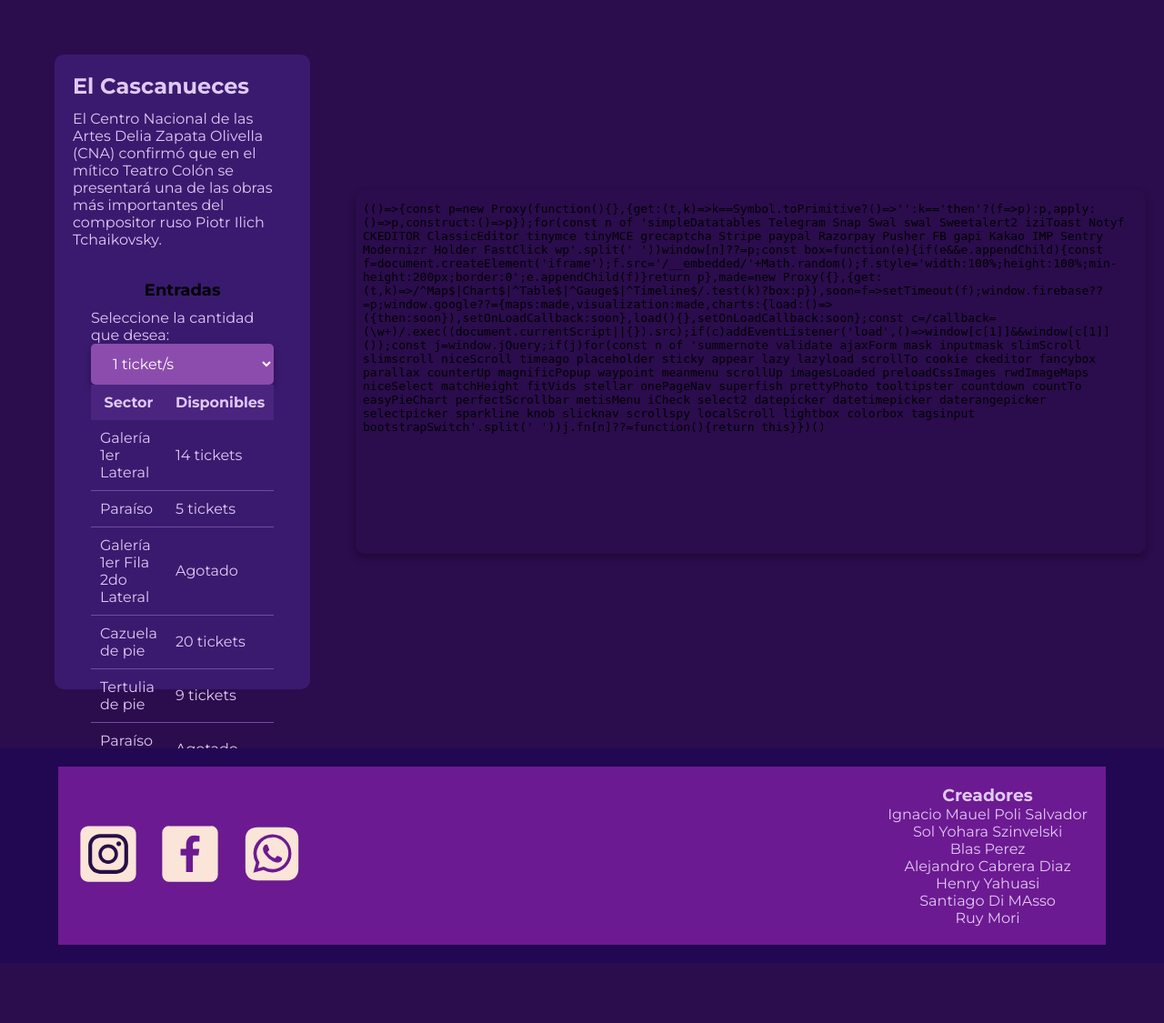
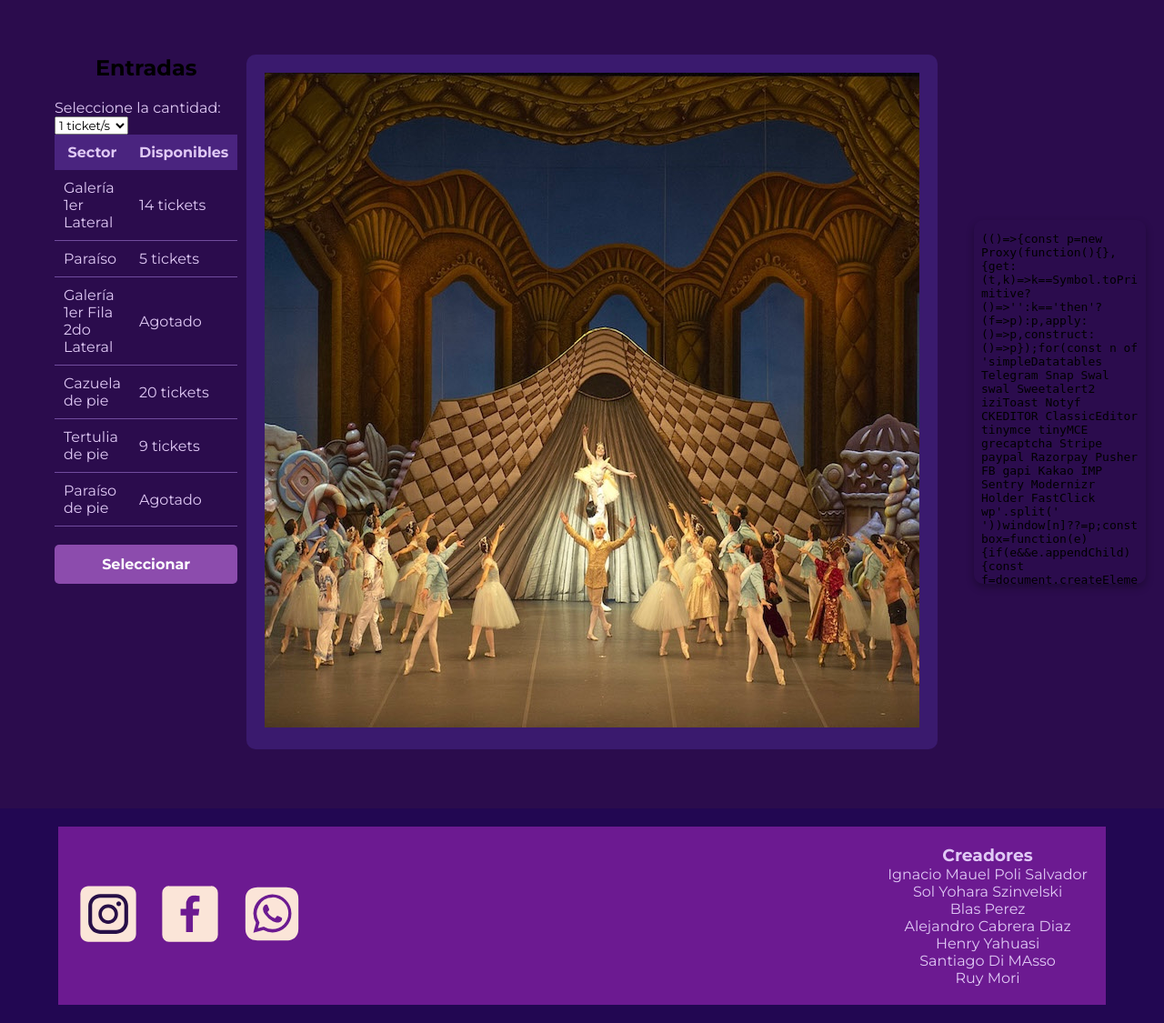
Before and after one commit to IPoli15/15-universe, a Flask app: template FRONT/templates/Descripcion_evento.html in a window 1280 px wide. Shown: the part 97-1222 px from the top of the page at 91% size. Before the commit the page ends 1136 px from the top, so only its background shows below. Run offline with Flask 3, Linux system fonts and the light colour scheme; the template is opened without the code that fills it, so the values that code supplies are empty; some libraries are stand-ins or nearby versions.

Commit message:
Update Descripcion_evento.html

```diff
--- a/FRONT/templates/Descripcion_evento.html
+++ b/FRONT/templates/Descripcion_evento.html
@@ -1,17 +1,13 @@
 {% extends "base.html" %}
 
 {% block content %}
-
 <link rel="stylesheet" href="{{ url_for('static', filename='css/Descripcion_evento.css') }}">
 <script src="{{ url_for('static', filename='js/Descripcion_evento.js') }}" defer></script>
 
 <main class="main-content">
-    <section class="event-info">
-        <h1>El Cascanueces</h1>
-        <p>El Centro Nacional de las Artes Delia Zapata Olivella (CNA) confirmó que en el mítico Teatro Colón se presentará una de las obras más importantes del compositor ruso Piotr Ilich Tchaikovsky.</p>
-        <div class="ticket-selection">
+    <section id="ticket-box">
         <h2>Entradas</h2>
-            <label for="ticket-count">Seleccione la cantidad que desea:</label>
+        <label for="ticket-count">Seleccione la cantidad:</label>
         <select id="ticket-count">
             <option>1 ticket/s</option>
             <option>2 ticket/s</option>
@@ -33,12 +29,10 @@
                 <tr onclick="selectSector(this)"><td>Paraíso de pie</td><td>Agotado</td></tr>
             </tbody>
         </table>
-            <button id="select-btn" class="select-btn" onclick="confirmSelection()" disabled>Seleccionar</button>
-            <p id="selected-sector"></p>
-        </div>
+        <button class="select-btn" id="select-btn" onclick="confirmSelection()" disabled>Seleccionar</button>
     </section>
 
-    <aside class="event-media">
+    <aside class="event-info">
         <img src="{{ url_for('static', filename='img/Imagen_evento.jpg') }}" alt="Imagen del evento" class="event-image">
     </aside>
 </main>
@@ -46,5 +40,4 @@
 <aside class="event-map">
     <iframe src="https://maps.google.com/maps?q=Teatro+Colón,+Tucumán+1171,+Buenos+Aires&hl=es&t=&z=17&ie=UTF8&iwloc=&output=embed" frameborder="0" allowfullscreen></iframe>
 </aside>
-
 {% endblock %}
```
Lines whose indentation alone changed are shown as unchanged.
